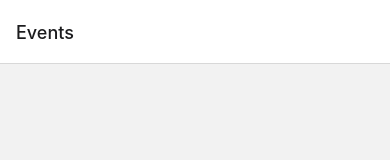
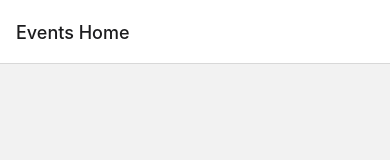
Before and after one commit to yjsoon/codeexp23infoapp, a React Native app: screen /Events in a window 390 px wide. Shown: the top 160 px of the page. Built offline with nearby package versions, Linux system fonts and the light colour scheme.

Commit message:
Updated Events Screen to Events Stack

```diff
--- a/App.js
+++ b/App.js
@@ -33,7 +33,11 @@
           tabBarInactiveTintColor: "gray"
         })}>
         <Tab.Screen name="Home" component={HomeScreen} />
-        <Tab.Screen name="Events" component={EventsScreen} />
+        <Tab.Screen
+          name="Events"
+          options={{ headerShown: false }}
+          component={EventsScreen}
+        />
         <Tab.Screen name="Settings" component={SettingsScreen} />
       </Tab.Navigator>
     </NavigationContainer>
--- a/components/EventsScreen.js
+++ b/components/EventsScreen.js
@@ -1,10 +1,21 @@
 import * as React from "react";
 import { Text, View } from "react-native";
+import { createStackNavigator } from "@react-navigation/stack";
 
-export default function EventsScreen() {
+function EventsScreen() {
   return (
     <View style={{ flex: 1, justifyContent: "center", alignItems: "center" }}>
       <Text>Events!</Text>
     </View>
   );
 }
+
+const Stack = createStackNavigator();
+
+export default function EventsStack() {
+  return (
+    <Stack.Navigator>
+      <Stack.Screen name="Events Home" component={EventsScreen} />
+    </Stack.Navigator>
+  );
+}
--- a/package.json
+++ b/package.json
@@ -12,6 +12,7 @@
     "@expo/webpack-config": "^18.0.1",
     "@react-navigation/bottom-tabs": "^6.5.7",
     "@react-navigation/native": "^6.1.6",
+    "@react-navigation/stack": "^6.3.16",
     "expo": "~48.0.18",
     "expo-status-bar": "~1.4.4",
     "react": "18.2.0",
```
Also changed, not shown: 1 other file (tests, documents, lock files or other folders).
